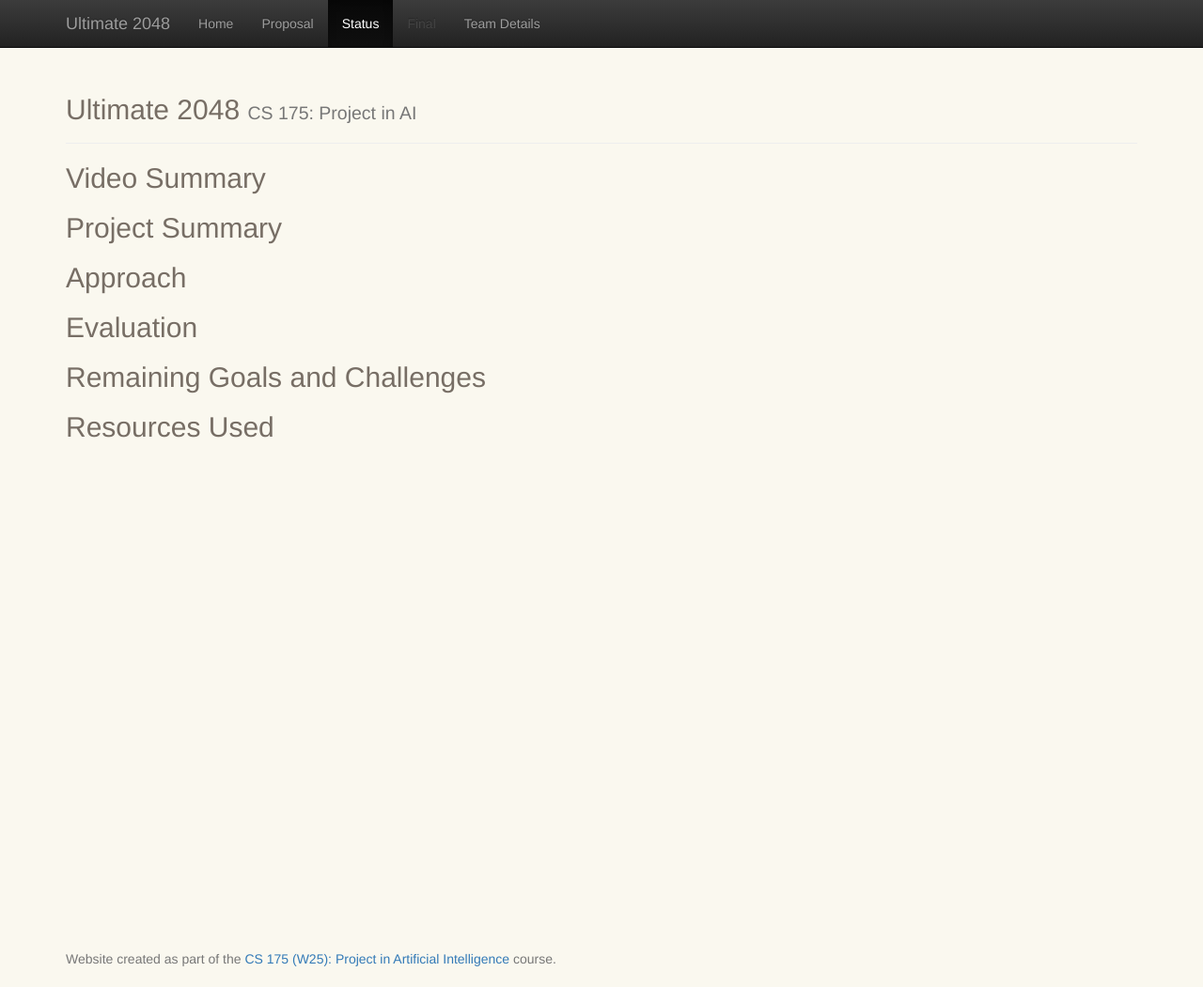
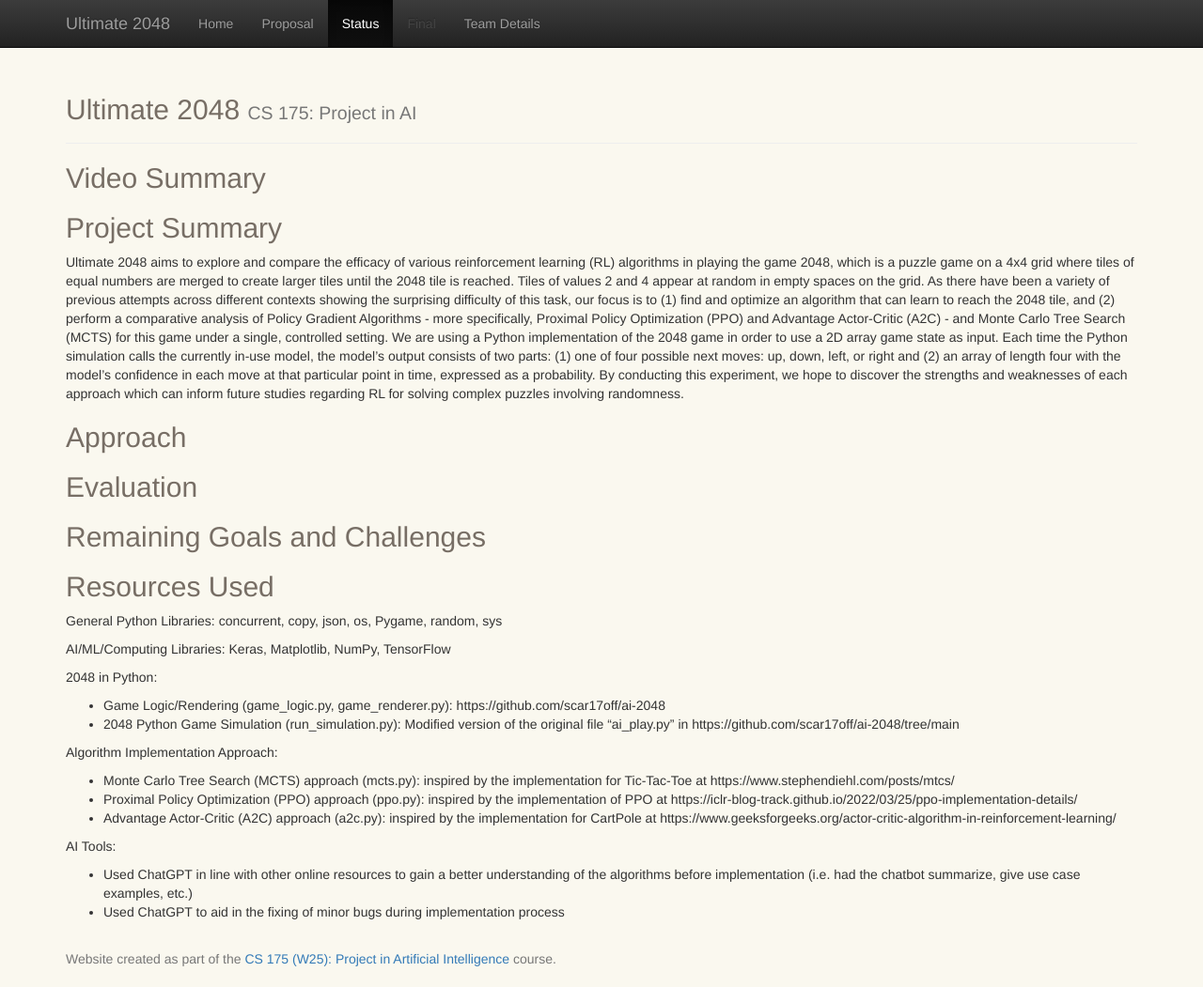
Before and after one commit to AnthonyCusi/ultimate-2048, a Jekyll site: the page built from docs/status.md, in a window 1280 px wide and 1051 px high. Shown: the whole window at 94% size. Built offline with Jekyll 4.4.1, drawn with Linux system fonts in a browser that asks for light colours.

Commit message:
added project summary and resources used

```diff
--- a/docs/status.md
+++ b/docs/status.md
@@ -6,6 +6,7 @@ title:  Status
 ## Video Summary
 
 ## Project Summary
+Ultimate 2048 aims to explore and compare the efficacy of various reinforcement learning (RL) algorithms in playing the game 2048, which is a puzzle game on a 4x4 grid where tiles of equal numbers are merged to create larger tiles until the 2048 tile is reached. Tiles of values 2 and 4 appear at random in empty spaces on the grid. As there have been a variety of previous attempts across different contexts showing the surprising difficulty of this task, our focus is to (1) find and optimize an algorithm that can learn to reach the 2048 tile, and (2) perform a comparative analysis of Policy Gradient Algorithms - more specifically, Proximal Policy Optimization (PPO) and Advantage Actor-Critic (A2C) - and Monte Carlo Tree Search (MCTS) for this game under a single, controlled setting. We are using a Python implementation of the 2048 game in order to use a 2D array game state as input.  Each time the Python simulation calls the currently in-use model, the model's output consists of two parts: (1) one of four possible next moves: up, down, left, or right and (2) an array of length four with the model's confidence in each move at that particular point in time, expressed as a probability. By conducting this experiment, we hope to discover the strengths and weaknesses of each approach which can inform future studies regarding RL for solving complex puzzles involving randomness.
 
 ## Approach
 
@@ -14,3 +15,19 @@ title:  Status
 ## Remaining Goals and Challenges
 
 ## Resources Used
+General Python Libraries: concurrent, copy, json, os, Pygame, random, sys
+
+AI/ML/Computing Libraries: Keras, Matplotlib, NumPy, TensorFlow
+
+2048 in Python:
+- Game Logic/Rendering (game_logic.py, game_renderer.py): https://github.com/scar17off/ai-2048
+- 2048 Python Game Simulation (run_simulation.py): Modified version of the original file "ai_play.py" in https://github.com/scar17off/ai-2048/tree/main
+
+Algorithm Implementation Approach:
+- Monte Carlo Tree Search (MCTS) approach (mcts.py): inspired by the implementation for Tic-Tac-Toe at https://www.stephendiehl.com/posts/mtcs/
+- Proximal Policy Optimization (PPO) approach (ppo.py): inspired by the implementation of PPO at https://iclr-blog-track.github.io/2022/03/25/ppo-implementation-details/
+- Advantage Actor-Critic (A2C) approach (a2c.py): inspired by the implementation for CartPole at https://www.geeksforgeeks.org/actor-critic-algorithm-in-reinforcement-learning/
+
+AI Tools:
+- Used ChatGPT in line with other online resources to gain a better understanding of the algorithms before implementation (i.e. had the chatbot summarize, give use case examples, etc.)
+- Used ChatGPT to aid in the fixing of minor bugs during implementation process
```
Also changed, not shown: docs/index.md (+0 -10 lines), docs/team.md (+3 -3 lines).
